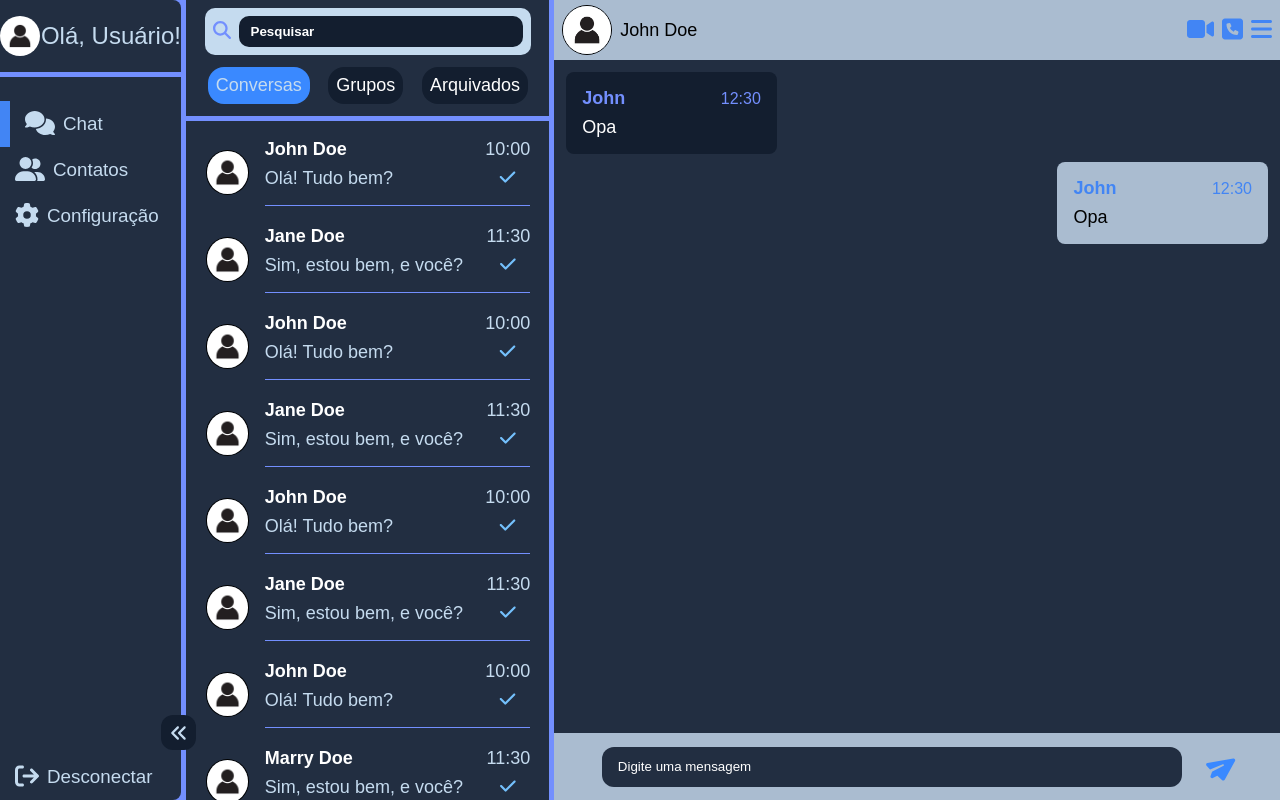
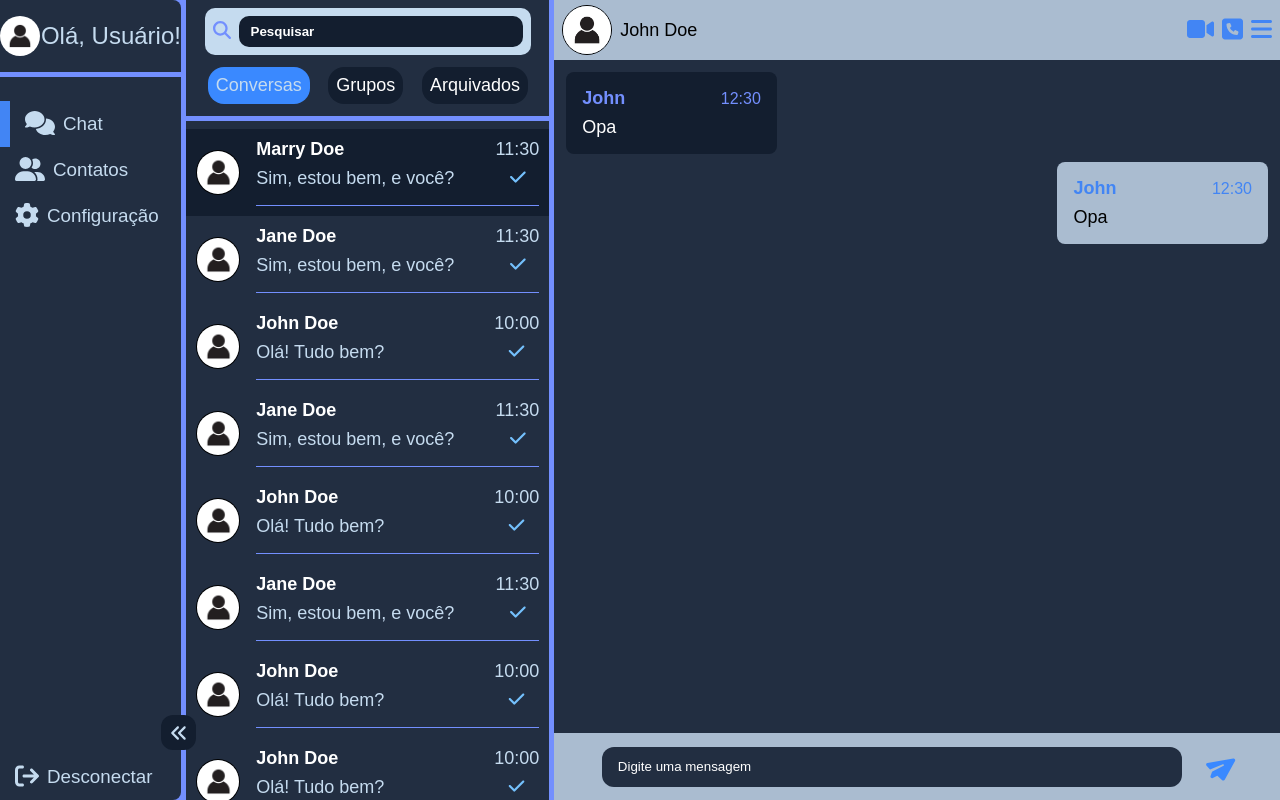
Before and after one commit to AdrielKlem/chatroom, a React (Vite) app: page / in a window 1280 px wide. Built offline with nearby package versions, Linux system fonts and the light colour scheme.

Commit message:
udpate chatlist add isOpen ChatItem

```diff
--- a/src/components/ChatItem/index.tsx
+++ b/src/components/ChatItem/index.tsx
@@ -4,7 +4,7 @@ import { faCheck } from '@fortawesome/free-solid-svg-icons'
 import { Container, PictureUser, DetailsUser, NameUser, LastMessage, DetailsBox, DetailsTime } from "./styles"
 
 function IconView() {
-  return <FontAwesomeIcon icon={faCheck} style={{color: "#74C0FC",}} />;
+  return <FontAwesomeIcon icon={faCheck} style={{color: "#74C0FC"}} />;
 }
 
 interface dataProps {
@@ -13,12 +13,15 @@ interface dataProps {
         lastTime: string;
         pictureUser: string;
         lastMessage: string;
+        isOpen?: boolean;
     }
 }
 
 export function ChatItem({data}: dataProps) {
     return (
-        <Container>
+        <Container
+            className={data.isOpen ? "Open" : ""}
+        >
             <PictureUser>
                 <img
                     src={data.pictureUser}
--- a/src/components/ChatItem/styles.ts
+++ b/src/components/ChatItem/styles.ts
@@ -8,6 +8,10 @@ export const Container = styled.div`
     display: flex;
     align-items: center;
     gap: 1.6rem;
+
+    &.Open {
+        background-color: ${({ theme }) => theme.colors.secondaryBackground};
+    }
 `
 
 export const PictureUser = styled.div`
--- a/src/pages/Home/index.tsx
+++ b/src/pages/Home/index.tsx
@@ -51,6 +51,7 @@ export function Home() {
         lastTime: '11:30',
         pictureUser: './src/assets/UserAvatarDefault.png',
         lastMessage: 'Sim, estou bem, e você?',
+        isOpen: true,
     },
   ];
     return (
@@ -116,7 +117,7 @@ export function Home() {
                     </FilterChat>
                     <ChatList>
                         <ChatItem
-                        data={chatData[0]}
+                        data={chatData[2]}
                         />
                         <ChatItem
                         data={chatData[1]}
@@ -137,7 +138,7 @@ export function Home() {
                         data={chatData[0]}
                         />
                         <ChatItem
-                        data={chatData[2]}
+                        data={chatData[0]}
                         />
                     </ChatList>
                 </Inbox>
--- a/src/pages/Home/styles.ts
+++ b/src/pages/Home/styles.ts
@@ -130,7 +130,7 @@ export const FilterChatList = styled.ul`
 
 export const ChatList = styled.div`
     overflow-y: scroll;
-    width: 95%;
+    width: 100%;
     height: 100%;
 `
 
```
Lines whose indentation alone changed are shown as unchanged.
